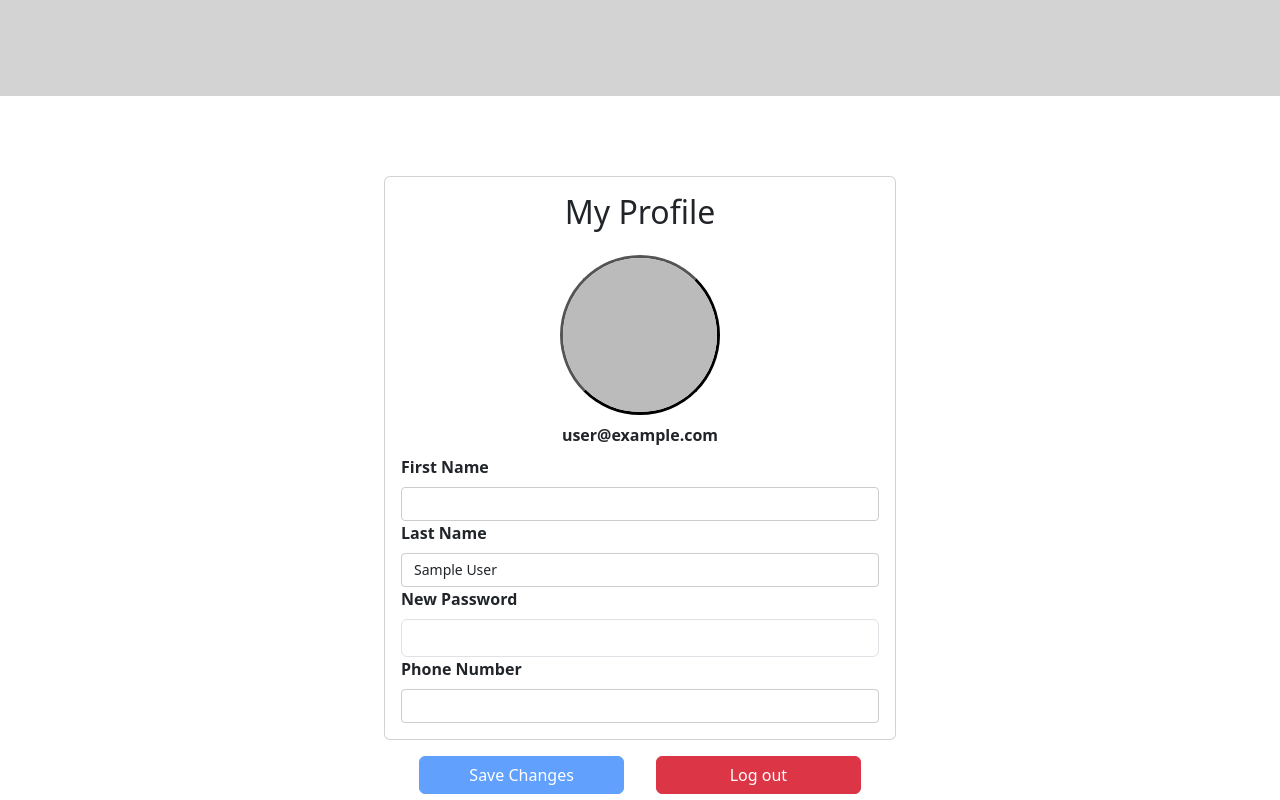
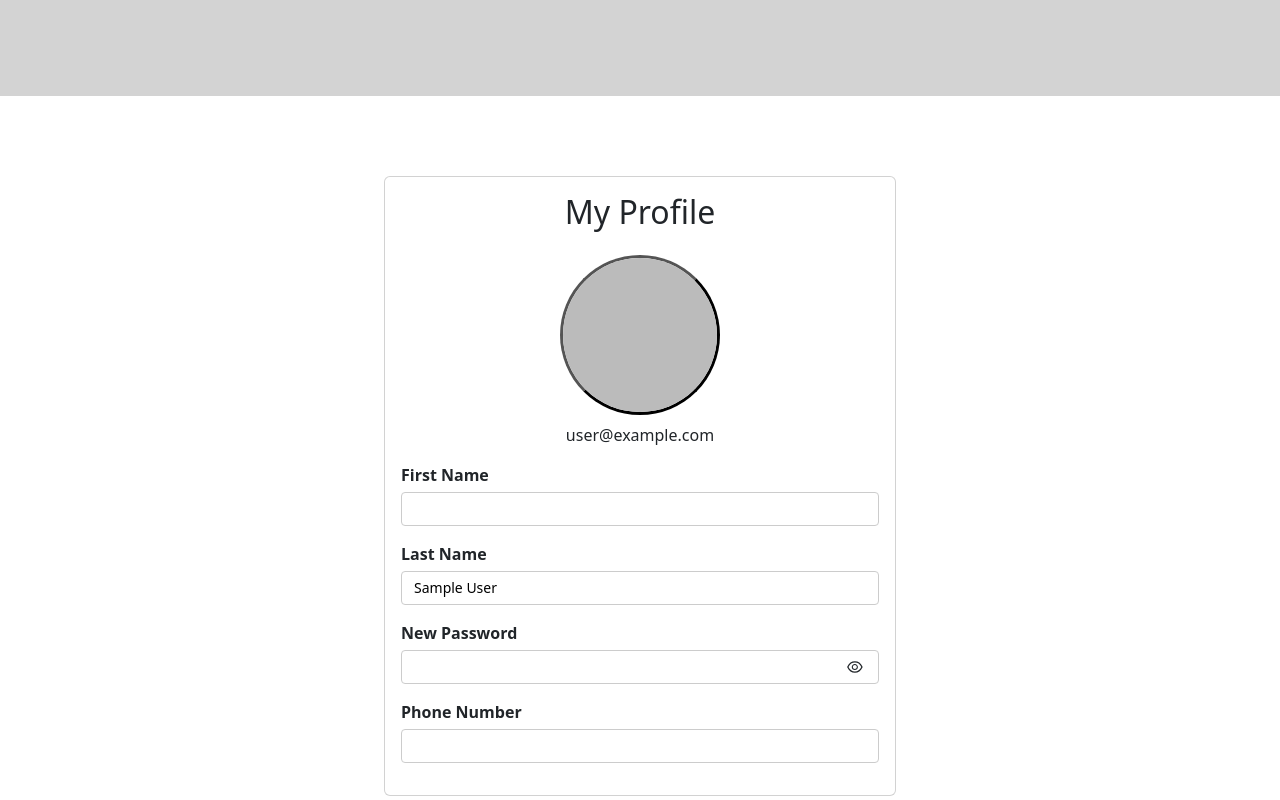
Before and after one commit to RobertoBustos/my-fake-school, a React (Create React App) app: page /profile in a window 1280 px wide. Shown: the top 800 px of the page. Built offline with nearby package versions, Linux system fonts and the light colour scheme; no server answers; sample sign-in values are in the browser's storage.

Commit message:
feature: password input with show/hide values functionality, code refactoring for form inputs

```diff
--- a/src/components/common/FormInput.tsx
+++ b/src/components/common/FormInput.tsx
@@ -9,7 +9,7 @@ export type FormInputPropsType = {
   fieldName: FormFields;
   errorMessage?: string;
   validations?: RegisterOptions<FieldValues>;
-  onChange?: () => void;
+  onValueChange?: (e: React.ChangeEvent<HTMLInputElement>) => void;
   hidden?: boolean;
 };
 
@@ -19,11 +19,13 @@ const FormInput = ({
   fieldName,
   errorMessage,
   validations,
-  onChange,
+  onValueChange,
   hidden = false,
 }: FormInputPropsType) => {
   const { t } = useMemoizedTranslation();
   const memoizedFormInput = useMemo(() => {
+    const { onChange } = register(fieldName, validations);
+
     return (
       <div className={hidden ? "d-none" : ""}>
         <label htmlFor={fieldName}>{t(`forms.user.${fieldName}`)}</label>
@@ -32,11 +34,26 @@ const FormInput = ({
           id={fieldName}
           autoComplete="off"
           {...register(fieldName, validations)}
+          onChange={(e) => {
+            onChange(e);
+            if (onValueChange) {
+              onValueChange(e);
+            }
+          }}
         />
         <p className="errortext">{errorMessage}</p>
       </div>
     );
-  }, [errorMessage, fieldName, register, t, type, validations, hidden]);
+  }, [
+    register,
+    fieldName,
+    validations,
+    hidden,
+    t,
+    type,
+    errorMessage,
+    onValueChange,
+  ]);
 
   return memoizedFormInput;
 };
--- a/src/components/common/FormInputControl.tsx
+++ /dev/null
@@ -1,49 +0,0 @@
-import FormLabel from "@components/common/FormLabel";
-import { CustomInputType, FormFields } from "@customTypes/index";
-import { useMemoizedTranslation } from "@hooks/index";
-import { Form } from "react-bootstrap";
-import {
-  Control,
-  Controller,
-  FieldValues,
-  UseFormRegister,
-} from "react-hook-form";
-
-export type FormInputControlPropsType = {
-  control: Control<FieldValues> | undefined;
-  register: UseFormRegister<FieldValues>;
-  fieldName: FormFields;
-  type: CustomInputType;
-  handleChange: (fieldName: FormFields, value: string) => void;
-};
-
-const FormInputControl = ({
-  control,
-  register,
-  fieldName,
-  type,
-  handleChange,
-}: FormInputControlPropsType) => {
-  const { t } = useMemoizedTranslation();
-  return (
-    <Controller
-      name={fieldName}
-      control={control}
-      render={({ field }) => (
-        <Form.Group id={fieldName}>
-          <FormLabel text={t(`forms.user.${fieldName}`)} />
-          <Form.Control
-            type={type}
-            {...register(fieldName)}
-            onChange={(e) => {
-              field.onChange(e);
-              handleChange(fieldName, e.target.value);
-            }}
-          />
-        </Form.Group>
-      )}
-    />
-  );
-};
-
-export default FormInputControl;
--- /dev/null
+++ b/src/components/common/FormPasswordInput.tsx
@@ -0,0 +1,68 @@
+import { FormFields } from "@customTypes/index";
+import { useMemoizedTranslation } from "@hooks/index";
+import "@styles/components/common/FormPasswordInput.css";
+import { useMemo, useState } from "react";
+import { FieldValues, RegisterOptions, UseFormRegister } from "react-hook-form";
+import { AiOutlineEye, AiOutlineEyeInvisible } from "react-icons/ai";
+
+export type FormPasswordInputPropsType = {
+  register: UseFormRegister<FieldValues>;
+  fieldName: FormFields;
+  errorMessage?: string;
+  validations?: RegisterOptions<FieldValues>;
+  onValueChange?: (e: React.ChangeEvent<HTMLInputElement>) => void;
+};
+
+const FormPasswordInput = ({
+  register,
+  fieldName,
+  errorMessage,
+  validations,
+  onValueChange,
+}: FormPasswordInputPropsType) => {
+  const { t } = useMemoizedTranslation();
+  const [isValueVisible, setIsValueVisible] = useState<boolean>(false);
+
+  const memoizedFormInput = useMemo(() => {
+    const { onChange } = register(fieldName, validations);
+
+    const Icon = isValueVisible ? AiOutlineEyeInvisible : AiOutlineEye;
+
+    return (
+      <div>
+        <label htmlFor={fieldName}>{t(`forms.user.${fieldName}`)}</label>
+        <div className="inputcontainer">
+          <input
+            type={isValueVisible ? "text" : "password"}
+            id={fieldName}
+            autoComplete="off"
+            {...register(fieldName, validations)}
+            onChange={(e) => {
+              onChange(e);
+              if (onValueChange) {
+                onValueChange(e);
+              }
+            }}
+          />
+          <Icon
+            className="icon"
+            onClick={() => setIsValueVisible(!isValueVisible)}
+          />
+        </div>
+        <p className="errortext">{errorMessage}</p>
+      </div>
+    );
+  }, [
+    register,
+    fieldName,
+    validations,
+    t,
+    isValueVisible,
+    errorMessage,
+    onValueChange,
+  ]);
+
+  return memoizedFormInput;
+};
+
+export default FormPasswordInput;
--- a/src/components/forms/LoginForm.tsx
+++ b/src/components/forms/LoginForm.tsx
@@ -2,6 +2,7 @@ import { logIn } from "@actions/index";
 import CustomButton from "@components/common/CustomButton";
 import FormContainer from "@components/common/FormContainer";
 import FormInput from "@components/common/FormInput";
+import FormPasswordInput from "@components/common/FormPasswordInput";
 import {
   emailValidations,
   passwordValidations,
@@ -51,8 +52,7 @@ const LoginForm = () => {
           errorMessage={errors.email?.message}
           validations={emailValidations}
         />
-        <FormInput
-          type="password"
+        <FormPasswordInput
           register={register}
           fieldName={FormFields.PASSWORD}
           errorMessage={errors.password?.message}
--- a/src/components/forms/ProfileForm.tsx
+++ b/src/components/forms/ProfileForm.tsx
@@ -1,9 +1,16 @@
 import { beginUserEdition, uploadUserProfilePicture } from "@actions/index";
 import ProfilePicture from "@components/ProfilePicture";
 import VerifyEmail from "@components/VerifyEmail";
+import CustomText from "@components/common/CustomText";
 import FormContainer from "@components/common/FormContainer";
-import FormInputControl from "@components/common/FormInputControl";
-import FormLabel from "@components/common/FormLabel";
+import FormInput from "@components/common/FormInput";
+import FormPasswordInput from "@components/common/FormPasswordInput";
+import {
+  confirmNewPasswordValidations,
+  nameValidations,
+  newPasswordValidations,
+  phoneNumberValidations,
+} from "@components/forms/formValidations";
 import { FormFields, ProfileFormFieldsType } from "@customTypes/index";
 import { useMemoizedTranslation } from "@hooks/index";
 import { useAppDispatch, useAppSelector } from "@redux/hooks";
@@ -20,8 +27,13 @@ const ProfileForm = ({ defaultValues }: ProfileFormPropsType) => {
   const fileRef = useRef<HTMLInputElement>(null);
   const { t } = useMemoizedTranslation();
   const dispatch = useAppDispatch();
-  const { control, register, getValues, watch } =
-    useForm<ProfileFormFieldsType>({
+  const {
+    register,
+    getValues,
+    watch,
+    formState: { errors },
+  } = useForm<ProfileFormFieldsType>({
+    mode: "all",
     defaultValues: async () => defaultValues,
   });
   const photoURL = useAppSelector(selecProfilePhotoURL);
@@ -75,47 +87,61 @@ const ProfileForm = ({ defaultValues }: ProfileFormPropsType) => {
         className="d-none"
         multiple={false}
       />
-      <FormLabel
+      <CustomText
         text={defaultValues.email || ""}
-        className="w-100 text-center"
+        className="w-100 text-center text-bold"
       />
-      <FormInputControl
-        control={control}
+      <form noValidate>
+        <FormInput
+          type="text"
           register={register}
           fieldName={FormFields.FIRST_NAME}
-        type={"text"}
-        handleChange={handleChange}
+          onValueChange={(e) => {
+            handleChange(FormFields.FIRST_NAME, e.target.value);
+          }}
+          errorMessage={errors.firstName?.message}
+          validations={nameValidations}
         />
-      <FormInputControl
-        control={control}
+        <FormInput
+          type="text"
           register={register}
           fieldName={FormFields.LAST_NAME}
-        type={"text"}
-        handleChange={handleChange}
+          onValueChange={(e) => {
+            handleChange(FormFields.LAST_NAME, e.target.value);
+          }}
+          errorMessage={errors.lastName?.message}
         />
-      <FormInputControl
-        control={control}
+        <FormPasswordInput
           register={register}
           fieldName={FormFields.NEW_PASSWORD}
-        type="passowrd"
-        handleChange={handleChange}
+          onValueChange={(e) => {
+            handleChange(FormFields.NEW_PASSWORD, e.target.value);
+          }}
+          errorMessage={errors.newPassword?.message}
+          validations={newPasswordValidations}
         />
         {displayConfirmPasswordInput ? (
-        <FormInputControl
-          control={control}
+          <FormPasswordInput
             register={register}
             fieldName={FormFields.CONFIRM_NEW_PASSWORD}
-          type="passowrd"
-          handleChange={handleChange}
+            onValueChange={(e) => {
+              handleChange(FormFields.CONFIRM_NEW_PASSWORD, e.target.value);
+            }}
+            errorMessage={errors.confirmNewPassword?.message}
+            validations={confirmNewPasswordValidations}
           />
         ) : null}
-      <FormInputControl
-        control={control}
+        <FormInput
+          type="number"
           register={register}
           fieldName={FormFields.PHONE_NUMBER}
-        type={"text"}
-        handleChange={handleChange}
+          onValueChange={(e) => {
+            handleChange(FormFields.PHONE_NUMBER, e.target.value);
+          }}
+          errorMessage={errors.phoneNumber?.message}
+          validations={phoneNumberValidations}
         />
+      </form>
       <VerifyEmail />
     </FormContainer>
   );
--- a/src/components/forms/SignUpForm.tsx
+++ b/src/components/forms/SignUpForm.tsx
@@ -2,6 +2,7 @@ import { signUp } from "@actions/index";
 import CustomButton from "@components/common/CustomButton";
 import FormContainer from "@components/common/FormContainer";
 import FormInput from "@components/common/FormInput";
+import FormPasswordInput from "@components/common/FormPasswordInput";
 import {
   confirmPasswordValidations,
   emailNotExistingValidations,
@@ -55,15 +56,13 @@ const LoginForm = () => {
           errorMessage={errors.email?.message}
           validations={emailNotExistingValidations}
         />
-        <FormInput
-          type="password"
+        <FormPasswordInput
           register={register}
           fieldName={FormFields.PASSWORD}
           errorMessage={errors.password?.message}
           validations={passwordValidations}
         />
-        <FormInput
-          type="password"
+        <FormPasswordInput
           register={register}
           fieldName={FormFields.CONFIRM_PASSWORD}
           errorMessage={errors.confirmPassword?.message}
--- /dev/null
+++ b/src/css/components/common/FormPasswordInput.css
@@ -0,0 +1,21 @@
+.inputcontainer {
+    display: flex ;
+    align-items: center;
+    width: 100%;
+    height: 100%;
+    margin-bottom: 0.5rem;
+}
+
+.input {
+    display: flex;
+    width: 100%;
+    min-height: 100%;
+}
+
+.icon {
+    width: 10%;
+    min-height: 100%;
+    margin-left: -3rem;
+    font-size: large;
+    cursor: pointer;
+}
```
Also changed, not shown: src/components/forms/ProfileForm2.tsx (+4 -6 lines). Lines whose indentation alone changed are shown as unchanged.
